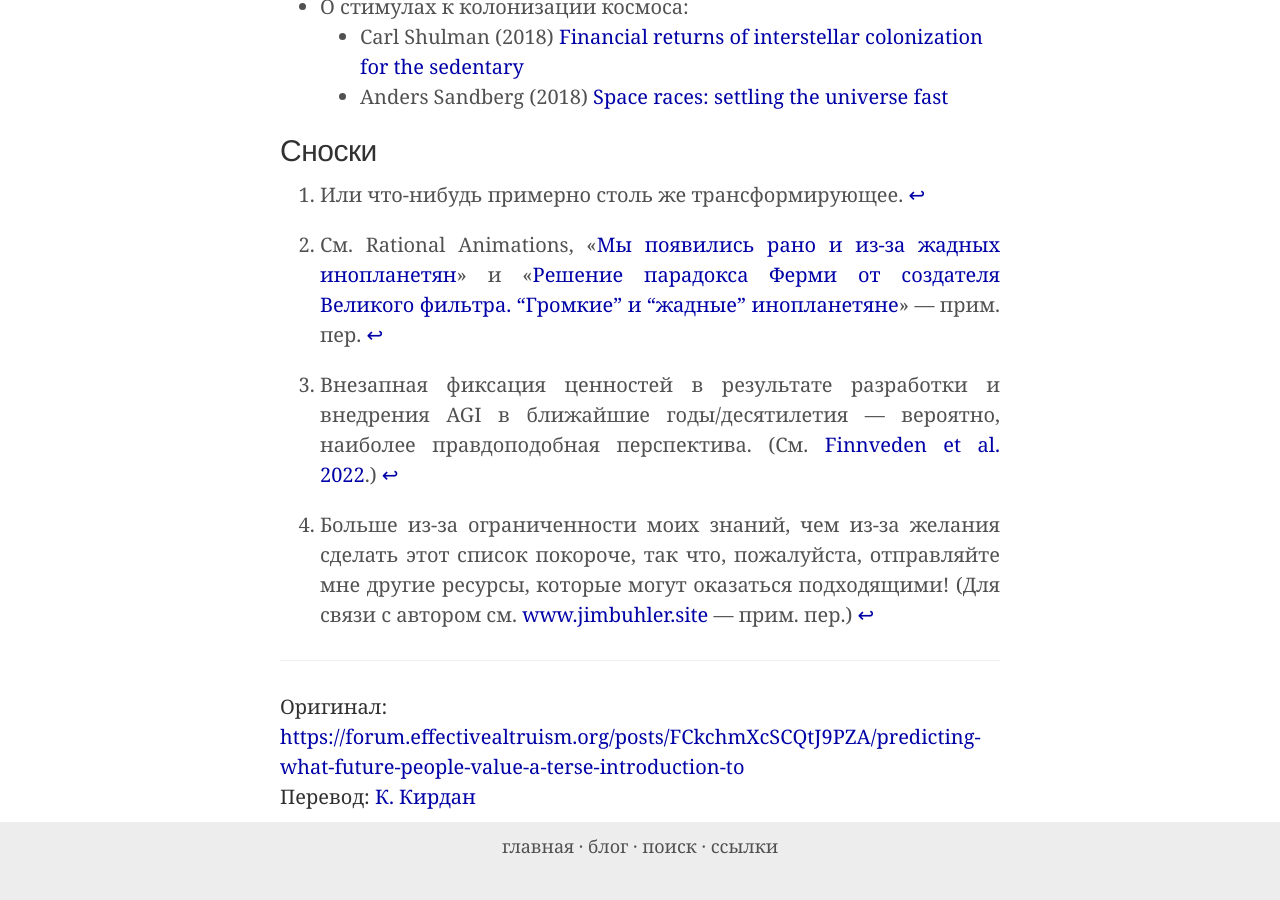
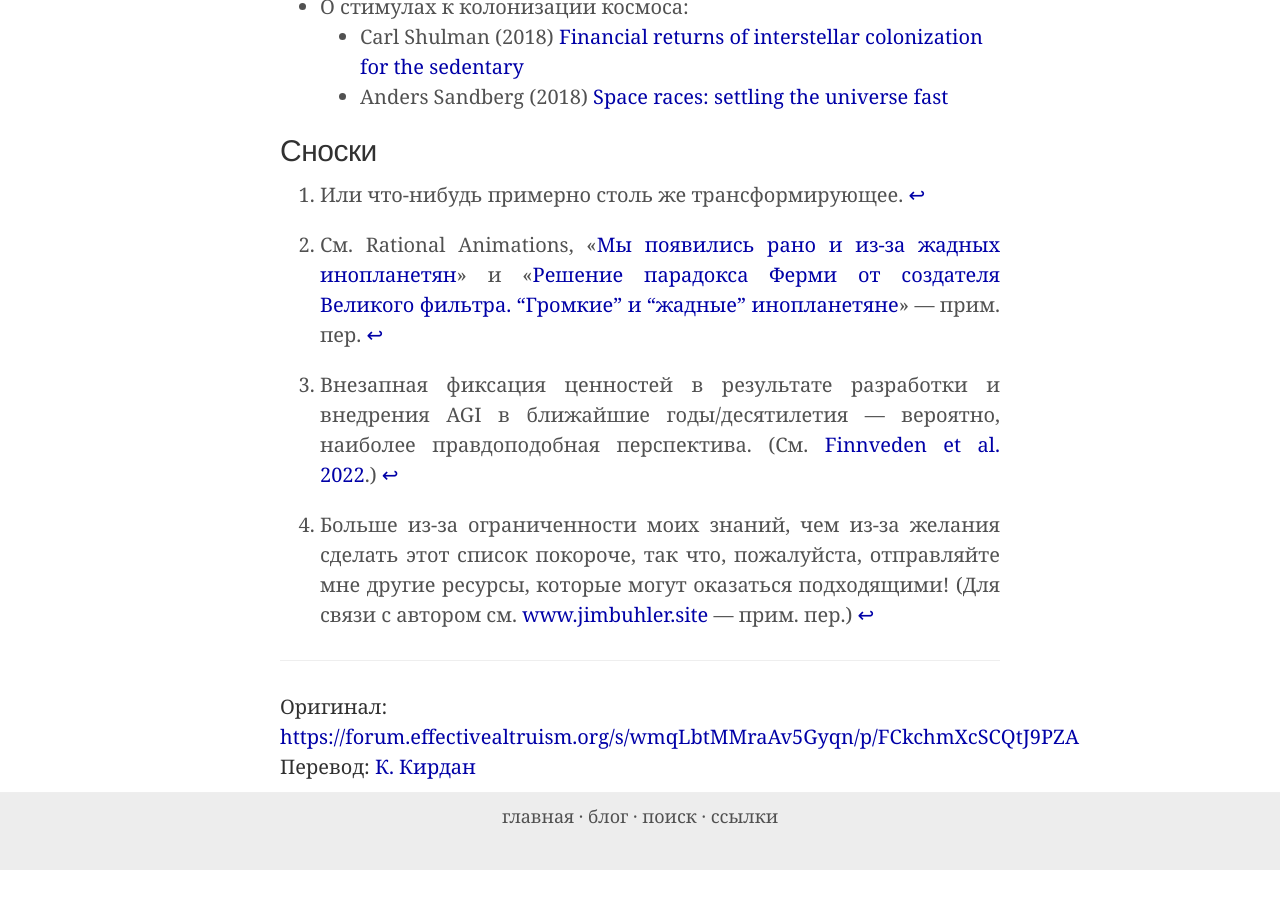
Before and after one commit to ReducingSuffering/reducingsuffering.github.io, a Jekyll site: the page built from _articles/jim-buhler-predicting-what-future-people-value.md, in a window 1280 px wide and 900 px high, scrolled down 4432 px. Built offline with Jekyll 4.4.1, drawn with Linux system fonts in a browser that asks for light colours; after the commit the page ends 5302 px from its top, so only the background shows below that; some of the changed lines change nothing that is shown.

Commit message:
Update jim-buhler-predicting-what-future-people-value.md

```diff
--- a/_articles/jim-buhler-predicting-what-future-people-value.md
+++ b/_articles/jim-buhler-predicting-what-future-people-value.md
@@ -4,7 +4,7 @@
 authors:
   - Джим Бюлер
 original_date: 2023.03.25
-original: https://forum.effectivealtruism.org/posts/FCkchmXcSCQtJ9PZA/predicting-what-future-people-value-a-terse-introduction-to
+original: https://forum.effectivealtruism.org/s/wmqLbtMMraAv5Gyqn/p/FCkchmXcSCQtJ9PZA
 translated_by: К. Кирдан
 ---
 ## Почему это стоит исследовать
```
